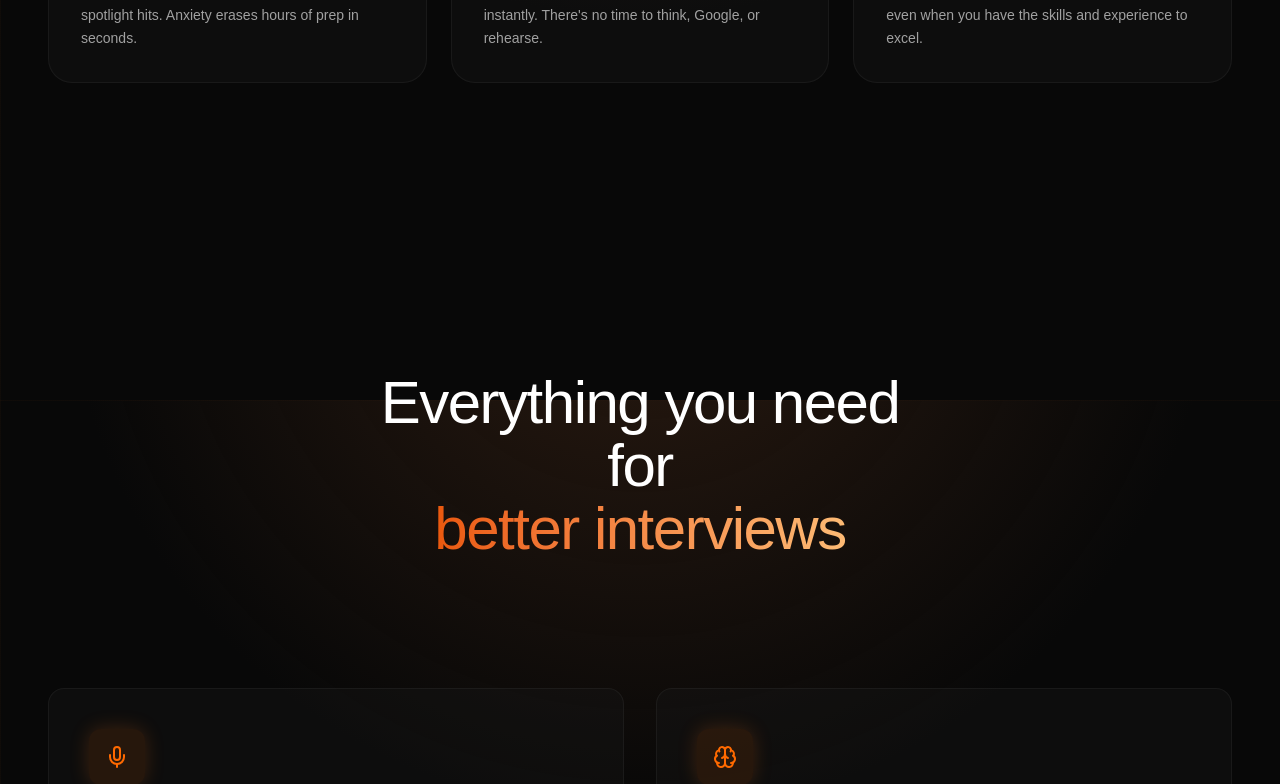
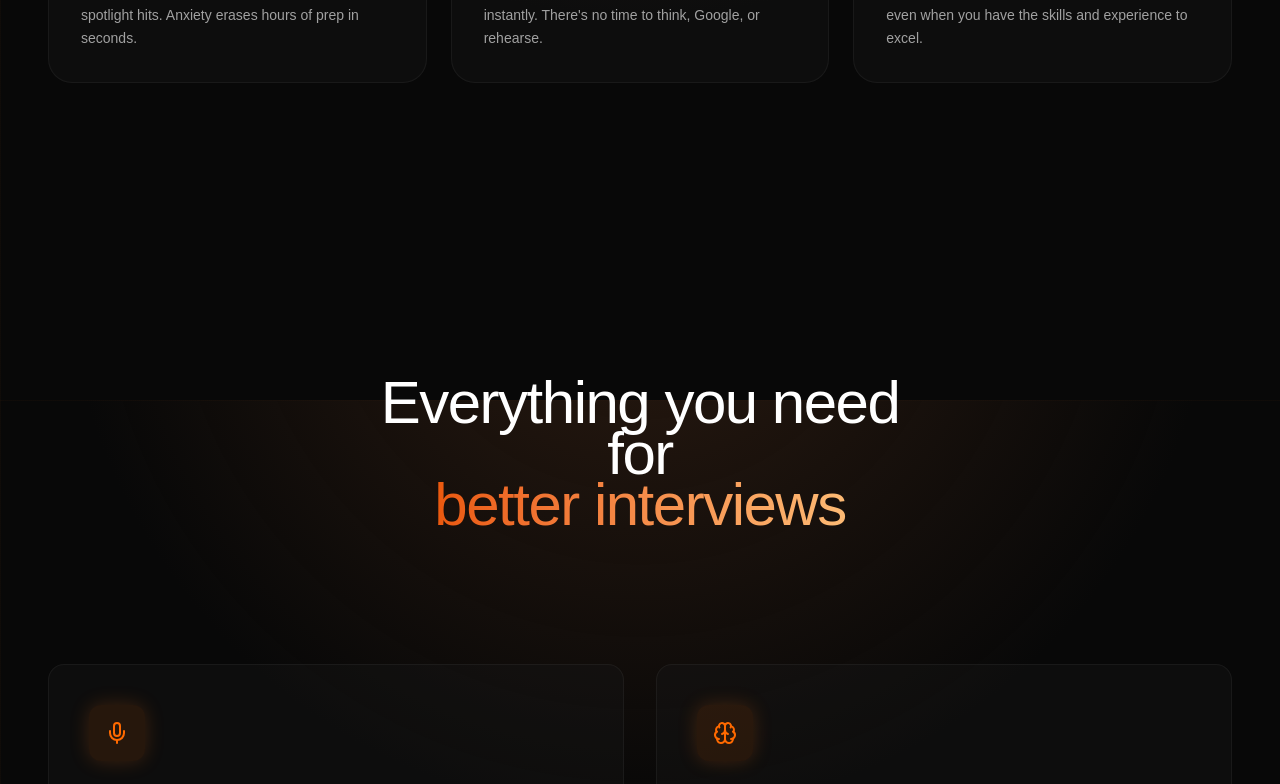
Before and after one commit to avinash967/interview-smart, a Next.js app: page / in a window 1280 px wide. Shown: the part 2000-2784 px from the top of the page. Built offline with nearby package versions, Linux system fonts and the light colour scheme.

Commit message:
Fix layout for Features and Problem headers

```diff
--- a/src/components/Features.tsx
+++ b/src/components/Features.tsx
@@ -43,8 +43,9 @@ export default function Features() {
         <section id="features" className="w-full bg-transparent py-40 px-6 md:px-12 relative flex flex-col items-center">
             <div className="max-w-[1200px] w-full mx-auto">
                 <div className="flex flex-col items-center text-center mb-24">
-                    <h2 className="text-4xl md:text-6xl font-normal tracking-tight mb-8 max-w-4xl leading-[1.05] text-center text-white">
-                        Everything you need <br /> for <br />
+                    <h2 className="text-4xl md:text-6xl font-normal tracking-tight mb-8 max-w-4xl leading-[1.05] flex flex-col items-center text-center text-white">
+                        <span>Everything you need</span>
+                        <span className="block mt-[-0.2em] mb-[-0.2em]">for</span>
                         <span className="text-transparent bg-clip-text bg-gradient-to-r from-[#ea580c] to-[#fdba74]">better interviews</span>
                     </h2>
                 </div>
```
